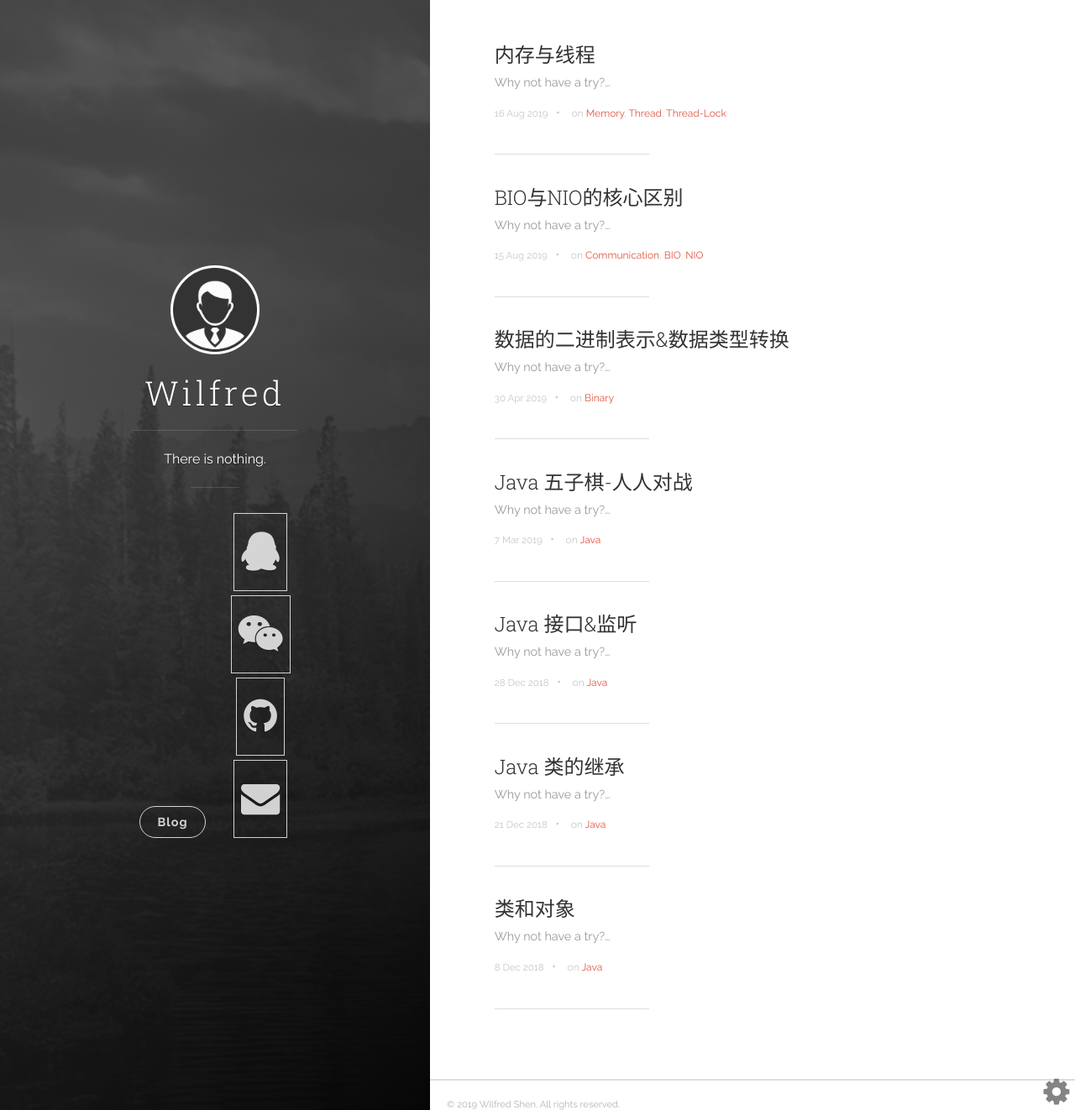
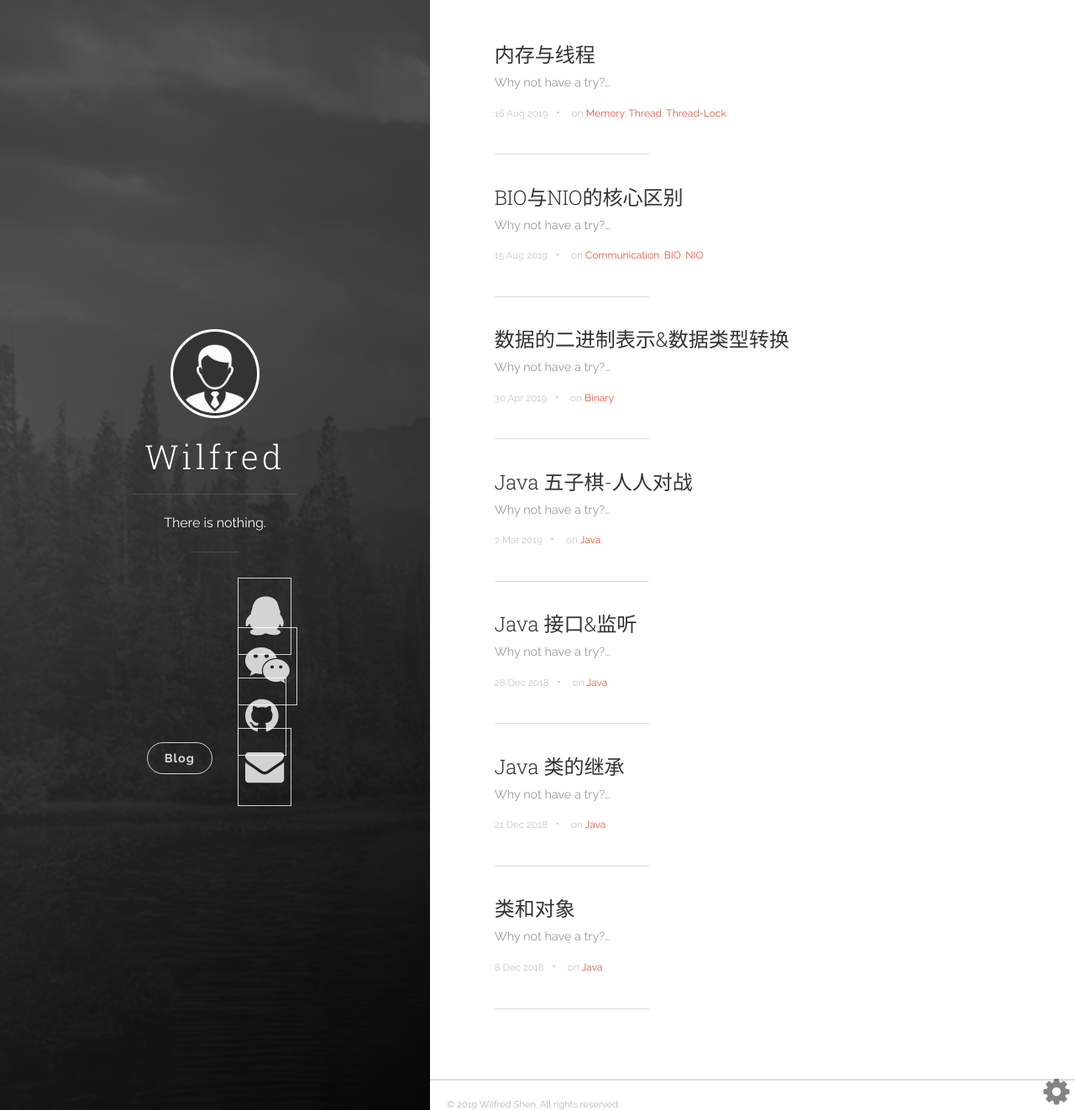
Before and after one commit to WilfredShen/WilfredShen.github.io, a Jekyll site: the page built from index.html, in a window 1280 px wide and 1322 px high. Shown: the whole window at 84% size. Built offline with Jekyll 4.4.1, drawn with Linux system fonts in a browser that asks for light colours; the list of posts is cut into pages by our own code.

Commit message:
Update main.scss

```diff
--- a/static/css/main.scss
+++ b/static/css/main.scss
@@ -321,13 +321,15 @@
   transform: rotate(315deg); }
 
 .navigation-icons {
+  width: 2em;
+  height: 2em;
   font-size: 1.7em;
   line-height: 1.7em;
-  border-radius: 1em; }
+  border-radius: 1em;
+  text-align: center; }
   .navigation-icons div {
     display: inline-block;
     position: relative;
-    padding: 0.3em;
     border: 1px solid #FFF;
     font-weight: bold;
     cursor: pointer;
```
